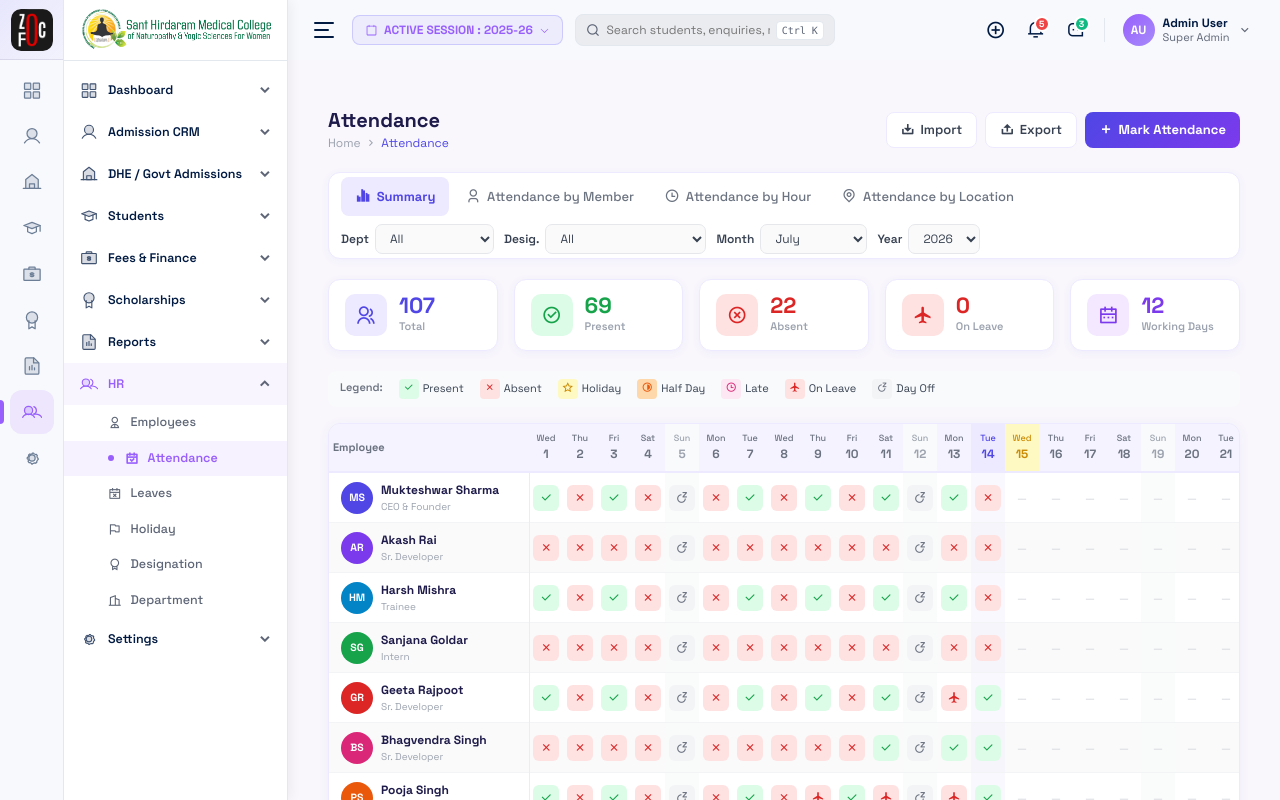
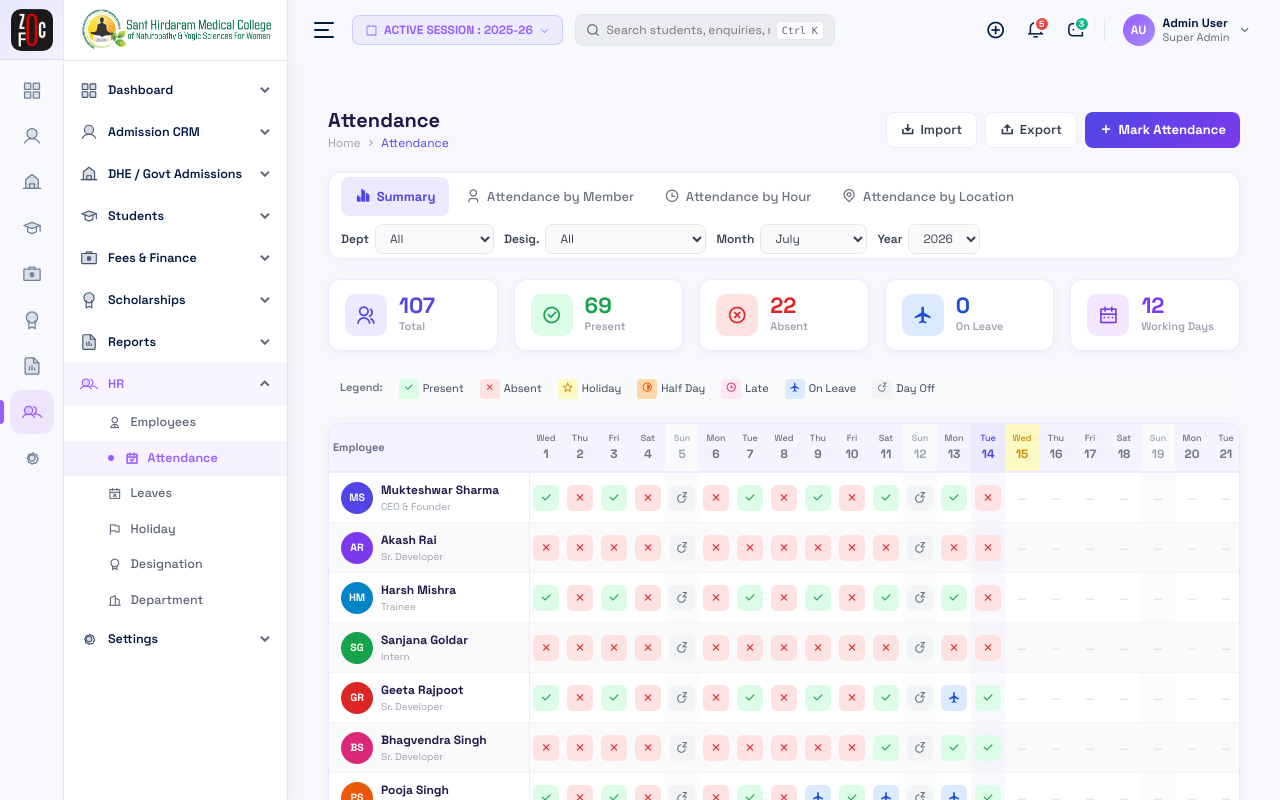
Before and after one commit to aharnish-infotech/save-earth, a Next.js app: page /hr/attendance in a window 1280 px wide. Shown: the top 800 px of the page. Built offline with nearby package versions, Linux system fonts and the light colour scheme.

Commit message:
fix: On Leave badge changed to blue to distinguish from Absent

```diff
--- a/app/(main)/hr/attendance/page.tsx
+++ b/app/(main)/hr/attendance/page.tsx
@@ -27,7 +27,7 @@ const STATUS_CFG: {[k in AttStatus]: {label:string;bg:string;color:string;icon:s
   H:  {label:"Holiday",  bg:"#fef9c3",color:"#ca8a04",icon:"ri-star-line",            badgeBg:"#fef9c3",badgeColor:"#ca8a04"},
   HD: {label:"Half Day", bg:"#fed7aa",color:"#ea580c",icon:"ri-contrast-line",        badgeBg:"#fed7aa",badgeColor:"#ea580c"},
   L:  {label:"Late",     bg:"#fce7f3",color:"#db2777",icon:"ri-time-line",            badgeBg:"#fce7f3",badgeColor:"#db2777"},
-  OL: {label:"On Leave", bg:"#fee2e2",color:"#dc2626",icon:"ri-plane-line",           badgeBg:"#fee2e2",badgeColor:"#dc2626"},
+  OL: {label:"On Leave", bg:"#dbeafe",color:"#1d4ed8",icon:"ri-plane-line",           badgeBg:"#dbeafe",badgeColor:"#1d4ed8"},
   DO: {label:"Day Off",  bg:"#f3f4f6",color:"#6b7280",icon:"ri-rest-time-line",       badgeBg:"#f3f4f6",badgeColor:"#6b7280"},
   "-":{label:"—",        bg:"transparent",color:"#d1d5db",icon:"",                   badgeBg:"transparent",badgeColor:"#d1d5db"},
 };
@@ -298,7 +298,7 @@ function SummaryTab({ filtered, days, workDays }: { filtered:EmpAtt[];days:numbe
           { label:"Total",       value:filtered.length,                                          icon:"ri-group-line",           color:"#4f46e5",bg:"#ede9fe" },
           { label:"Present",     value:filtered.filter(e=>e.attendance[TODAY]==="P").length,     icon:"ri-checkbox-circle-line", color:"#16a34a",bg:"#dcfce7" },
           { label:"Absent",      value:filtered.filter(e=>e.attendance[TODAY]==="A").length,     icon:"ri-close-circle-line",    color:"#dc2626",bg:"#fee2e2" },
-          { label:"On Leave",    value:filtered.filter(e=>e.attendance[TODAY]==="OL").length,    icon:"ri-plane-line",           color:"#dc2626",bg:"#fee2e2" },
+          { label:"On Leave",    value:filtered.filter(e=>e.attendance[TODAY]==="OL").length,    icon:"ri-plane-line",           color:"#1d4ed8",bg:"#dbeafe" },
           { label:"Working Days",value:workDays,                                                  icon:"ri-calendar-2-line",      color:"#7c3aed",bg:"#f3e8ff" },
         ].map(c => (
           <div key={c.label} className="col">
@@ -454,7 +454,7 @@ function ByHourTab({ filtered, days }: { filtered:EmpAtt[];days:number }) {
                     else if (isHol)           cell=<span style={{ width:24,height:24,borderRadius:4,background:"#fef9c3",color:"#ca8a04",display:"inline-flex",alignItems:"center",justifyContent:"center",fontSize:11 }}><i className="ri-star-line"/></span>;
                     else if (isSun||s==="DO") cell=<span style={{ width:24,height:24,borderRadius:4,background:"#f3f4f6",color:"#9ca3af",display:"inline-flex",alignItems:"center",justifyContent:"center",fontSize:11 }}><i className="ri-close-line"/></span>;
                     else if (s==="A")         cell=<span style={{ width:24,height:24,borderRadius:4,background:"#fee2e2",color:"#dc2626",display:"inline-flex",alignItems:"center",justifyContent:"center",fontSize:11 }}><i className="ri-close-line"/></span>;
-                    else if (s==="OL")        cell=<span style={{ width:24,height:24,borderRadius:4,background:"#fee2e2",color:"#dc2626",display:"inline-flex",alignItems:"center",justifyContent:"center",fontSize:11 }}><i className="ri-plane-line"/></span>;
+                    else if (s==="OL")        cell=<span style={{ width:24,height:24,borderRadius:4,background:"#dbeafe",color:"#1d4ed8",display:"inline-flex",alignItems:"center",justifyContent:"center",fontSize:11 }}><i className="ri-plane-line"/></span>;
                     else if (h>0)             cell=<span style={{ padding:"2px 6px",borderRadius:4,background:"#dcfce7",color:"#16a34a",fontSize:11,fontWeight:700,whiteSpace:"nowrap",border:"1px solid #bbf7d0",cursor:"pointer" }}>{fmtHs(h)}</span>;
                     else                      cell=<span style={{ color:"#d1d5db",fontSize:11 }}>—</span>;
                     return (
```
